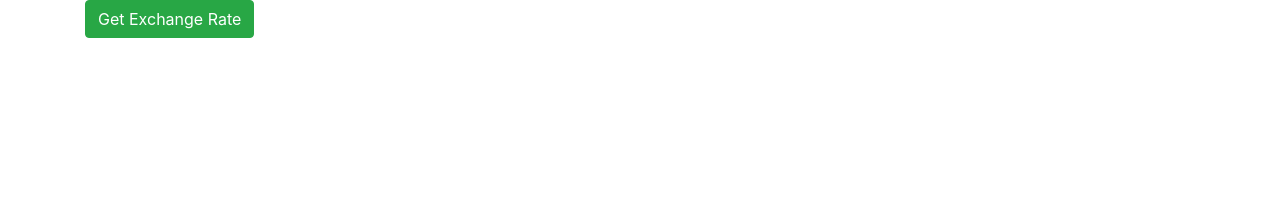
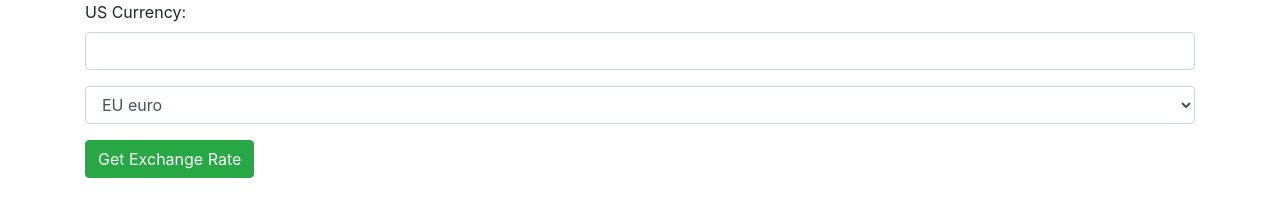
Before and after one commit to LINDGRENBA/currency-exchange, a website built with webpack: page src/index.html in a window 1280 px wide. Built offline with nearby package versions, Linux system fonts and the light colour scheme.

Commit message:
Add input form to index.html and declare variable in main.js to hold value of select form.

```diff
--- a/src/index.html
+++ b/src/index.html
@@ -5,6 +5,22 @@
 </head>
 <body>
   <div class="container">
+    <div class="input">
+      <div class="form-group">
+        <label for="us-dollars">US Currency:</label>
+        <input type="number" id="us-dollars" class="form-control">
+      </div>
+      <div class="form-group">
+        <select id="currency-code" class="form-control">
+          <option value="EUR">EU euro</option>
+          <option value="TRY">Turkish Lira</option>
+          <option value="KRW">South Korean Won</option>
+          <option value="RUB">Russian Ruble</option>
+          <option value="MXN">Mexican Peso</option>
+          <option value="JPY">Japanese Yen</option>
+        </select>
+      </div>
+    </div>
     <button id="exchange" type="submit" class="btn btn-success">Get Exchange Rate</button>
   </div>
 </body>
--- a/src/main.js
+++ b/src/main.js
@@ -7,6 +7,8 @@ import $ from "jquery";
 $(document).ready(function() {
   $("#exchange").click(function() {
     alert('the button works');
+
+    const covertTo = $("#currency-code").val();
 
     let request = new XMLHttpRequest();
     let euro = 'EUR';
```
